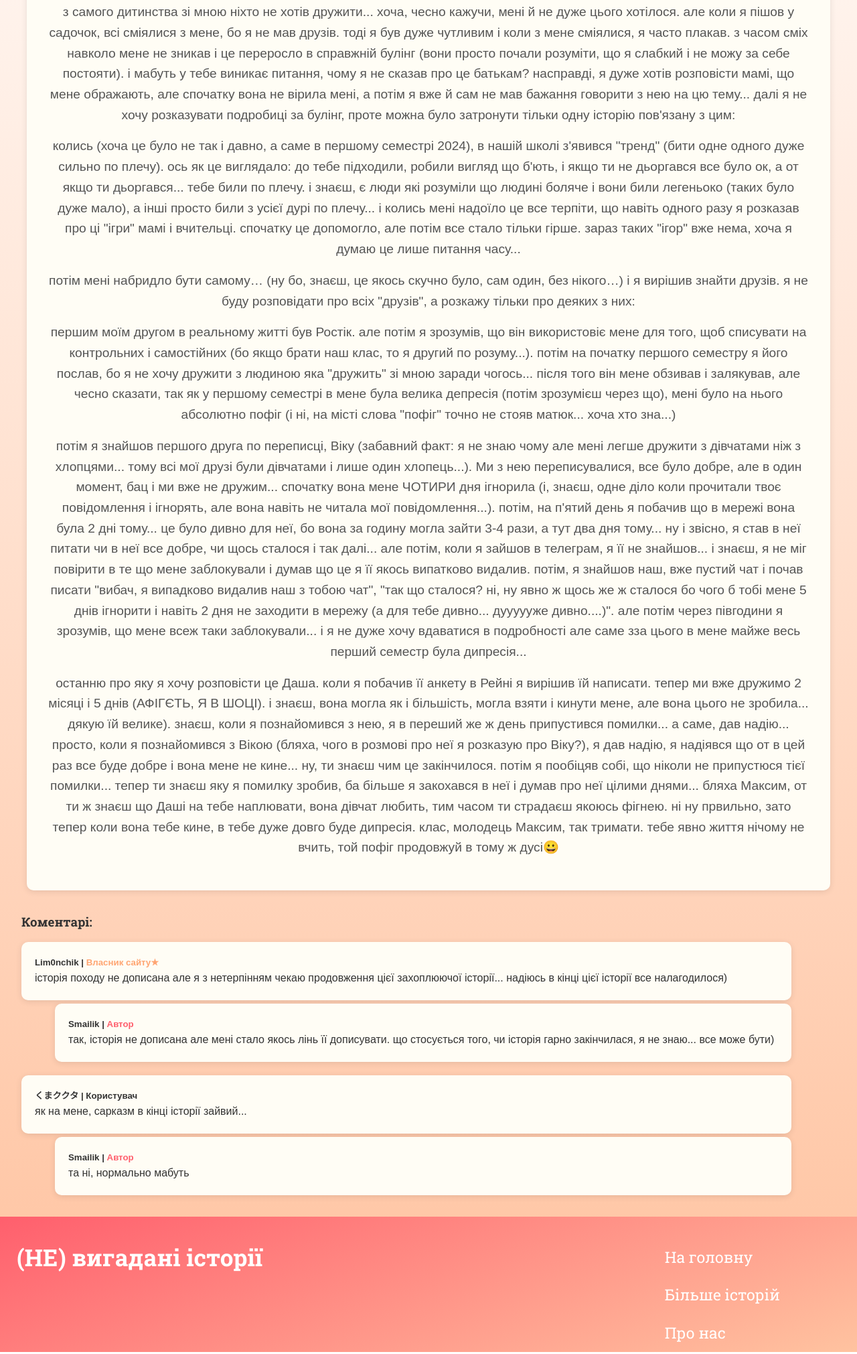
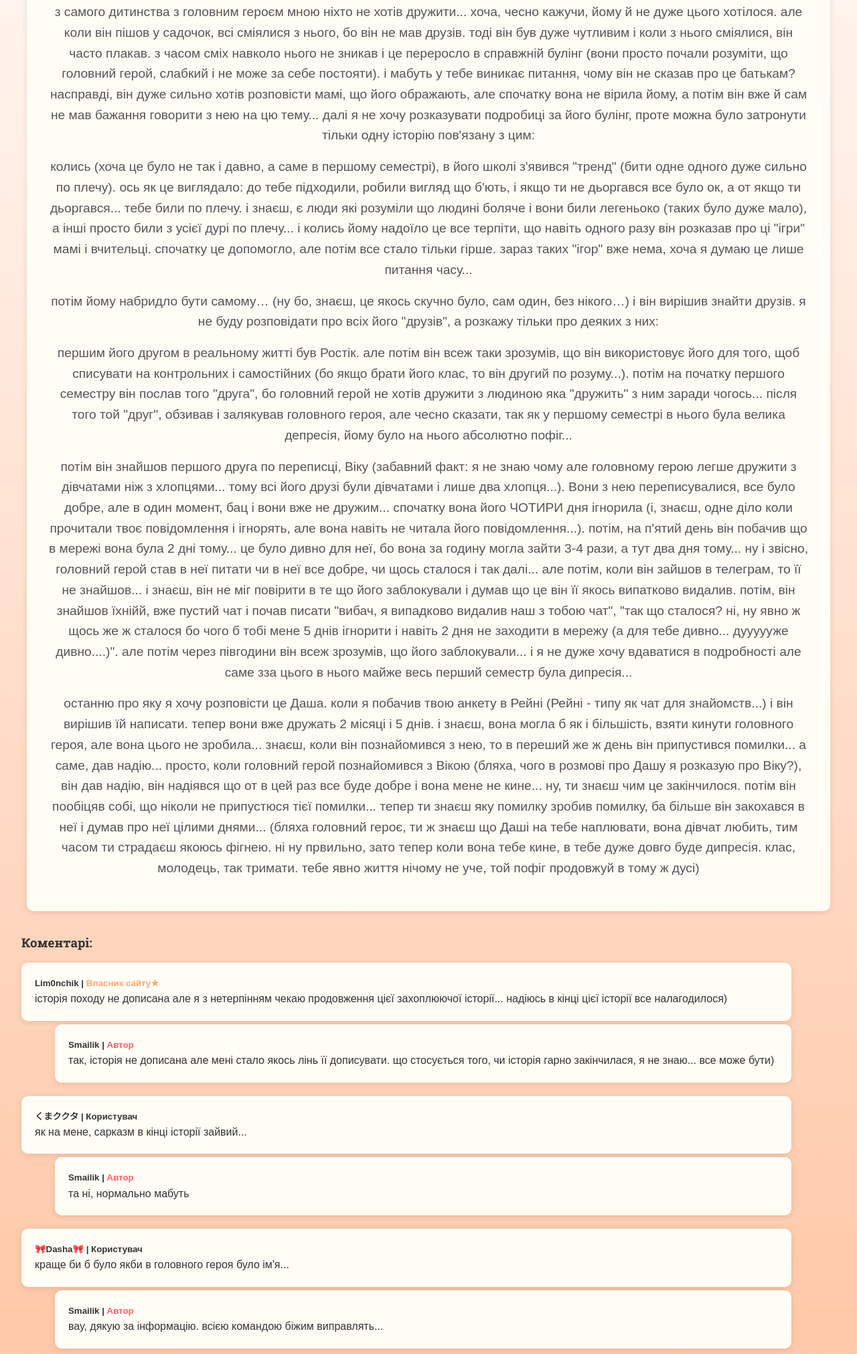
Before and after one commit to Maximka2011/sad_story, a plain HTML site: page index.html in a window 1280 px wide. Shown: the part 520-2541 px from the top of the page at 67% size. Drawn offline with Linux system fonts and the light colour scheme.

Commit message:
Add files via upload

```diff
--- a/index.html
+++ b/index.html
@@ -18,8 +18,8 @@
             <nav>
                 <button class="burger"><span></span></button>
                 <li>
-                    <a href="#" class="underline">На головну</a>
-                    <a href="#" class="underline">Більше історій</a>
+                    <a href="https://maximka2011.github.io/oops/" class="underline">На головну</a>
+                    <a href="https://maximka2011.github.io/oops/" class="underline">Більше історій</a>
                     <a href="https://maximka2011.github.io/about_site/" class="underline">Про нас</a>
                 </li>
             </nav>
@@ -39,12 +39,12 @@
             </section>
 
             <section class="story">
-                <p>з самого дитинства зі мною ніхто не хотів дружити... хоча, чесно кажучи, мені й не дуже цього хотілося. але коли я пішов у садочок, всі сміялися з мене, бо я не мав друзів. тоді я був дуже чутливим і коли з мене сміялися, я часто плакав. з часом сміх навколо мене не зникав і це переросло в справжній булінг (вони просто почали розуміти, що я слабкий і не можу за себе постояти). і мабуть у тебе виникає питання, чому я не сказав про це батькам? насправді, я дуже хотів розповісти мамі, що мене ображають, але спочатку вона не вірила мені, а потім я вже й сам не мав бажання говорити з нею на цю тему... далі я не хочу розказувати подробиці за булінг, проте можна було  затронути тільки одну історію пов'язану з цим:</p>
-                <p>колись (хоча це було не так і давно, а саме в першому семестрі 2024), в нашій школі з'явився "тренд" (бити одне одного дуже сильно по плечу). ось як це виглядало: до тебе підходили, робили вигляд що б'ють, і якщо ти не дьоргався все було ок, а от якщо ти дьоргався... тебе били по плечу. і знаєш, є люди які розуміли що людині боляче і вони били легеньоко (таких було дуже мало), а інші просто били з усієї дурі по плечу... і колись мені надоїло це все терпіти, що навіть одного разу я розказав про ці "ігри" мамі і вчительці. спочатку це допомогло, але потім все стало тільки гірше. зараз таких "ігор" вже нема, хоча я думаю це лише питання часу...</p>
-                <p>потім мені набридло бути самому… (ну бо, знаєш, це якось скучно було, сам один, без нікого…) і я вирішив знайти друзів. я не буду розповідати про всіх "друзів", а розкажу тільки про деяких з них:</p>
-                <p>першим моїм другом в реальному житті був Ростік. але потім я зрозумів, що він використовіє мене для того, щоб списувати на контрольних і самостійних (бо якщо брати наш клас, то я другий по розуму...). потім на початку першого семестру я його послав, бо я не хочу дружити з людиною яка "дружить" зі мною заради чогось... після того він мене обзивав і залякував, але чесно сказати, так як у першому семестрі в мене була велика депресія (потім зрозумієш через що), мені було на нього абсолютно пофіг (і ні, на місті слова "пофіг" точно не стояв матюк... хоча хто зна...)</p>
-                <p>потім я знайшов першого друга по переписці, Віку (забавний факт: я не знаю чому але мені легше дружити з дівчатами ніж з хлопцями... тому всі мої друзі були дівчатами і лише один хлопець...). Ми з нею переписувалися, все було добре, але в один момент, бац і ми вже не дружим... спочатку вона мене ЧОТИРИ дня ігнорила (і, знаєш, одне діло коли прочитали твоє повідомлення і ігнорять, але вона навіть не читала мої повідомлення...). потім, на п'ятий день я побачив що в мережі вона була 2 дні тому... це було дивно для неї, бо вона за годину могла зайти 3-4 рази, а тут два дня тому... ну і звісно, я став в неї питати чи в неї все добре, чи щось сталося і так далі... але потім, коли я зайшов в телеграм, я її не знайшов... і знаєш, я не міг повірити в те що мене заблокували і думав що це я її якось випатково видалив. потім, я знайшов наш, вже пустий чат і почав писати "вибач, я випадково видалив наш з тобою чат", "так що сталося? ні, ну явно ж щось же ж сталося бо чого б тобі мене 5 днів ігнорити і навіть 2 дня не заходити в мережу (а для тебе дивно... дуууууже дивно....)". але потім через півгодини я зрозумів, що мене всеж таки заблокували... і я не дуже хочу вдаватися в подробності але саме зза цього в мене майже весь перший семестр була дипресія... </p>
-                <p>останню про яку я хочу розповісти це Даша. коли я побачив її анкету в Рейні я вирішив їй написати. тепер ми вже дружимо 2 місяці і 5 днів (АФІГЄТЬ, Я В ШОЦІ). і знаєш, вона могла як і більшість, могла взяти і кинути мене, але вона цього не зробила... дякую їй велике). знаєш, коли я познайомився з нею, я в переший же ж день припустився помилки... а саме, дав надію... просто, коли я познайомився з Вікою (бляха, чого в розмові про неї я розказую про Віку?), я дав надію, я надіявся що от в цей раз все буде добре і вона мене не кине... ну, ти знаєш чим це закінчилося. потім я пообіцяв собі, що ніколи не припустюся тієї помилки... тепер ти знаєш яку я помилку зробив, ба більше я закохався в неї і думав про неї цілими днями... бляха Максим, от ти ж знаєш що Даші на тебе наплювати, вона дівчат любить, тим часом ти страдаєш якоюсь фігнею. ні ну првильно, зато тепер коли вона тебе кине, в тебе дуже довго буде дипресія. клас, молодець Максим, так тримати. тебе явно життя нічому не вчить, той пофіг продовжуй в тому ж дусі😀</p>
+                <p>з самого дитинства з головним героєм мною ніхто не хотів дружити... хоча, чесно кажучи, йому й не дуже цього хотілося. але коли він пішов у садочок, всі сміялися з нього, бо він не мав друзів. тоді він був дуже чутливим і коли з нього сміялися, він часто плакав. з часом сміх навколо нього не зникав і це переросло в справжній булінг (вони просто почали розуміти, що головний герой, слабкий і не може за себе постояти). і мабуть у тебе виникає питання, чому він не сказав про це батькам? насправді, він дуже сильно хотів розповісти мамі, що його ображають, але спочатку вона не вірила йому, а потім він вже й сам не мав бажання говорити з нею на цю тему... далі я не хочу розказувати подробиці за його булінг, проте можна було  затронути тільки одну історію пов'язану з цим:</p>
+                <p>колись (хоча це було не так і давно, а саме в першому семестрі), в його школі з'явився "тренд" (бити одне одного дуже сильно по плечу). ось як це виглядало: до тебе підходили, робили вигляд що б'ють, і якщо ти не дьоргався все було ок, а от якщо ти дьоргався... тебе били по плечу. і знаєш, є люди які розуміли що людині боляче і вони били легеньоко (таких було дуже мало), а інші просто били з усієї дурі по плечу... і колись йому надоїло це все терпіти, що навіть одного разу він розказав про ці "ігри" мамі і вчительці. спочатку це допомогло, але потім все стало тільки гірше. зараз таких "ігор" вже нема, хоча я думаю це лише питання часу...</p>
+                <p>потім йому набридло бути самому… (ну бо, знаєш, це якось скучно було, сам один, без нікого…) і він вирішив знайти друзів. я не буду розповідати про всіх його "друзів", а розкажу тільки про деяких з них:</p>
+                <p>першим його другом в реальному житті був Ростік. але потім він всеж таки зрозумів, що він використовує його для того, щоб списувати на контрольних і самостійних (бо якщо брати його клас, то він другий по розуму...). потім на початку першого семестру він послав того "друга", бо головний герой не хотів дружити з людиною яка "дружить" з ним заради чогось... після того той "друг", обзивав і залякував головного героя, але чесно сказати, так як у першому семестрі в нього була велика депресія, йому було на нього абсолютно пофіг...</p>
+                <p>потім він знайшов першого друга по переписці, Віку (забавний факт: я не знаю чому але головному герою легше дружити з дівчатами ніж з хлопцями... тому всі його друзі були дівчатами і лише два хлопця...). Вони з нею переписувалися, все було добре, але в один момент, бац і вони вже не дружим... спочатку вона його ЧОТИРИ дня ігнорила (і, знаєш, одне діло коли прочитали твоє повідомлення і ігнорять, але вона навіть не читала його повідомлення...). потім, на п'ятий день він побачив що в мережі вона була 2 дні тому... це було дивно для неї, бо вона за годину могла зайти 3-4 рази, а тут два дня тому... ну і звісно, головний герой став в неї питати чи в неї все добре, чи щось сталося і так далі... але потім, коли він зайшов в телеграм, то її не знайшов... і знаєш, він не міг повірити в те що його заблокували і думав що це він її якось випатково видалив. потім, він знайшов їхнійй, вже пустий чат і почав писати "вибач, я випадково видалив наш з тобою чат", "так що сталося? ні, ну явно ж щось же ж сталося бо чого б тобі мене 5 днів ігнорити і навіть 2 дня не заходити в мережу (а для тебе дивно... дуууууже дивно....)". але потім через півгодини він всеж зрозумів, що його заблокували... і я не дуже хочу вдаватися в подробності але саме зза цього в нього майже весь перший семестр була дипресія... </p>
+                <p>останню про яку я хочу розповісти це Даша. коли я побачив твою анкету в Рейні (Рейні - типу як чат для знайомств...) і він вирішив їй написати. тепер вони вже дружать 2 місяці і 5 днів. і знаєш, вона могла б як і більшість, взяти кинути головного героя, але вона цього не зробила... знаєш, коли він познайомився з нею, то в переший же ж день він припустився помилки... а саме, дав надію... просто, коли головний герой познайомився з Вікою (бляха, чого в розмові про Дашу я розказую про Віку?), він дав надію, він надіявся що от в цей раз все буде добре і вона мене не кине... ну, ти знаєш чим це закінчилося. потім він пообіцяв собі, що ніколи не припустюся тієї помилки... тепер ти знаєш яку помилку зробив помилку, ба більше він закохався в неї і думав про неї цілими днями... (бляха головний героє, ти ж знаєш що Даші на тебе наплювати, вона дівчат любить, тим часом ти страдаєш якоюсь фігнею. ні ну првильно, зато тепер коли вона тебе кине, в тебе дуже довго буде дипресія. клас, молодець, так тримати. тебе явно життя нічому не уче, той пофіг продовжуй в тому ж дусі)</p>
             </section>
         </section>
 
@@ -70,6 +70,17 @@
                 <h5>Smailik | <span>Автор</span></h5>
                 <p>та ні, нормально мабуть</p>
             </section>
+
+            <section class="user"><!--комент користувача-->
+                <h5>🎀Dasha🎀 | <span>Користувач</span></h5>
+                <p>краще би б було якби в головного героя було ім'я...</p>
+            </section>
+
+            <section class="author"><!--комент автора-->
+                <h5>Smailik | <span>Автор</span></h5>
+                <p>вау, дякую за інформацію. всією командою біжим виправлять...</p>
+            </section>
+
         </section>
     </main>
 
@@ -77,8 +88,8 @@
         <section class="footer_inf">
             <h1>(НЕ) вигадані історії</h1>
             <li class="footer_nav">
-                <a href="#" class="underline home_footer">На головну</a>
-                <a href="#" class="underline">Більше історій</a>
+                <a href="https://maximka2011.github.io/oops/" class="underline home_footer">На головну</a>
+                <a href="https://maximka2011.github.io/oops/" class="underline more_footer">Більше історій</a>
                 <a href="https://maximka2011.github.io/about_site/" class="underline us_info_footer">Про нас</a>
             </li>
         </section>
```
